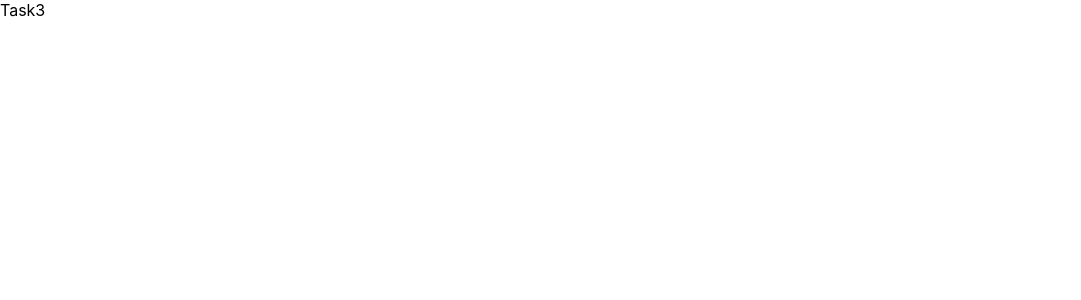
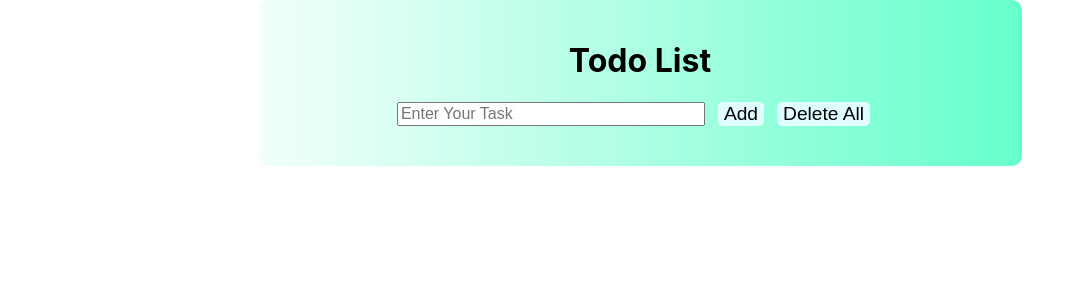
Before and after one commit to himanshu064/react-training, a React (Create React App) app: page /task3 in a window 1280 px wide. Shown: the top 300 px of the page, without its empty margins (0-1081 px from the left). Built offline with nearby package versions, Linux system fonts and the light colour scheme.

Commit message:
Task 3 completed

```diff
--- /dev/null
+++ b/src/pages/Task3/TodoSearch.js
@@ -0,0 +1,33 @@
+import React, {useState} from "react";
+import classes from "./index.module.css";
+
+function TodoSearch( params ) {
+    const [text,setText] = useState("")
+    //Add Function
+    function add() {
+        params.onClick(text);
+        setText('')
+    }
+    //Delete function
+    function deleteAll() {
+        params.onclick()
+    }
+    return (<div className={`${classes.back}`}>
+                <h1>Todo List</h1>
+                <div className={`${classes.heading}`} >
+                <form>
+                    <div className={`${classes.formpaddingdiv}`}>
+                    <input  className={`${classes.textfields}`} type="text" value={text} placeholder="Enter Your Task" onChange={ e => {setText(e.target.value)}} />
+                    </div >
+                    <div className={`${classes.formpaddingdiv}`}>
+                    <input type="button" value="Add" onClick={()=>add()}/>
+                    </div>
+                    <div className={`${classes.formpaddingdiv}`}>
+                    <input type="button" value="Delete All" onClick={()=>deleteAll()} />
+                    </div>
+                </form>
+                </div> <br/>
+            </div>
+    )
+}
+export default TodoSearch;
--- /dev/null
+++ b/src/pages/Task3/TodoTable.js
@@ -0,0 +1,44 @@
+import React from "react";
+import classes from "./index.module.css";
+
+
+function TodoTable({tasks,onclick,onComplete}) {
+    function deleteTask(index){
+        onclick(index)
+    }
+    function completedTask(key,index){
+        return onComplete(key,index)
+    }
+    return (
+        <div  className={`${classes.heading}`}>
+            <table>
+                <tbody >
+                    {
+                        tasks&&
+                        tasks.map((item,index) => {
+                            return (
+
+                                <tr key={index} >
+                                    <td>
+                                        {index+1}
+                                    </td>
+                                    <td  style={{textDecoration : item.completed?"line-through":"none"}}>
+                                        {item.title}
+                                    </td>
+                                    <td>
+                                        <input type="button" value="Completed" onClick={()=>{completedTask(item.title,index)}} />
+                                    </td>
+                                    <td>
+                                        <input type="button" value="Delete" onClick={()=>{deleteTask(index)}} />
+                                    </td>
+                                </tr>
+                            )
+                        })
+                    }
+                </tbody>
+            </table>
+        </div>
+    )
+}
+
+export default TodoTable;
--- a/src/pages/Task3/index.js
+++ b/src/pages/Task3/index.js
@@ -1,7 +1,54 @@
-import React from "react";
+import React, { useState } from "react";
+import TodoSearch from "./TodoSearch";
+import TodoTable from "./TodoTable";
 
-const Task3 = () => {
-  return <div>Task3</div>;
-};
+const TodoList = () => {
+    let storage = localStorage.getItem("alltasks")
+    if (storage===null) {
+        var tasks = []
+    }
+    else{
+        var tasks = JSON.parse(storage)
+    }
+    const [allTasks, setTasks] = useState(tasks)
+    tasks=allTasks;
+    localStorage.setItem("alltasks",JSON.stringify(tasks))
+    //Adding a Task
+    const updateTask = (text) => {
+        if (text!="") {
+          setTasks([...allTasks, {
+            title: text,
+            completed: false,
+        }])
+        localStorage.setItem("alltasks",JSON.stringify(tasks) )
+        }
+    }
+    //Deleting All the Tasks
+    const deleteTask = () => {
+        setTasks([])
+    }
+    //When Task is Completed
+    const completedTask = (key,index) => {
+        const newAllTasks = [...allTasks]
+        newAllTasks.find((element,idx)=>{
+            if (element.title===key&&idx===index) {
+                element.completed=!element.completed
+            }
+            return setTasks(newAllTasks)
+            })
+    }
+    //Deleting A single Task
+    function deleteoneTask(index) {
+        const newAllTasks = [...allTasks]
+        newAllTasks.splice(index, 1)
+        setTasks(newAllTasks)
+    }
+    return (
+        <>
+            <TodoSearch onClick={updateTask} onclick={deleteTask} />
+            <TodoTable tasks={allTasks} onclick={deleteoneTask} onComplete={completedTask} />
+        </>
+    )
+}
 
-export default Task3;
+export default TodoList;
--- /dev/null
+++ b/src/pages/Task3/index.module.css
@@ -0,0 +1,59 @@
+.heading{
+    text-align: -webkit-center;
+}
+.back{
+    padding: 20px;
+    background: linear-gradient(to right, #ffffff -9%, #66ffcc 100%);
+    margin: auto;
+    width: 723px;
+    border-radius: 10px;
+}
+h1{
+    text-align: -webkit-center;
+}
+tr{
+    padding: 5px;
+}
+td{
+    padding: 10px;
+}
+.design{
+    padding: 20px;
+    background-color: rgb(170, 220, 253);
+}
+tbody{
+    background: linear-gradient(to right, #ffffff -9%, #66ffcc 100%);
+}
+tbody, td, tr{
+    border-radius: 10px;
+    border-color: rgb(245 255 253);
+    border-style: solid;
+    border-width: 1px;
+    width: 169px;
+    text-align: center
+}
+[type=button]{
+    background-color: rgb(224, 253, 255);
+    border: none;
+    border-radius: 5px;
+    font-size: larger;
+}
+[type=button]:hover{
+    background-color: rgb(214, 255, 252);
+}
+[type=text]{
+    font-size: initial;
+}
+form{
+    display: inline-flex;
+    margin: auto;
+}
+.formpaddingdiv{
+    padding-right: 13px;
+}
+.textfields{
+    width: 300px;
+}
+table{
+    border-spacing: 0px;
+}
```
